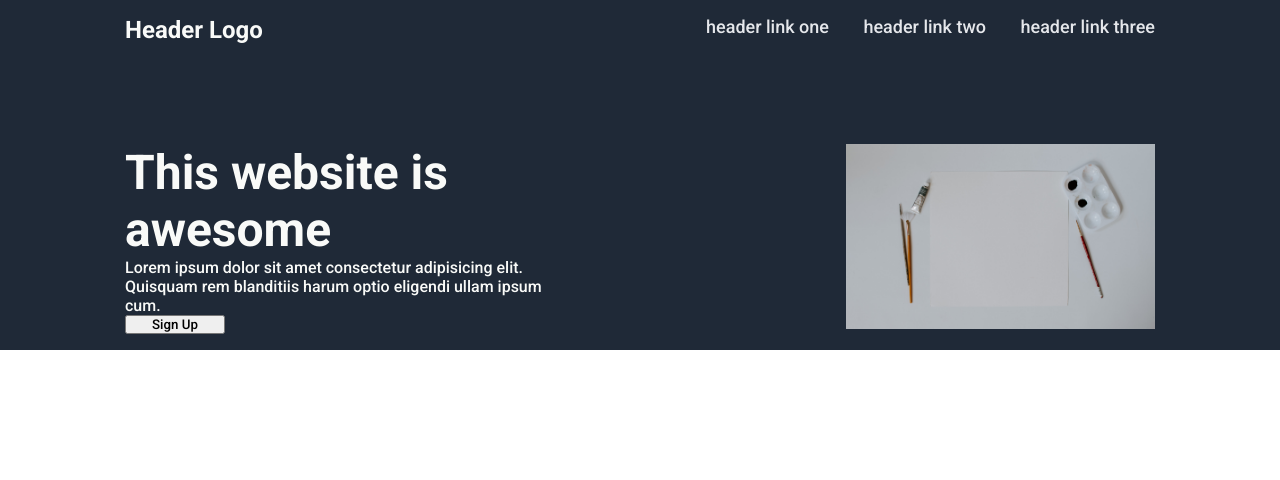
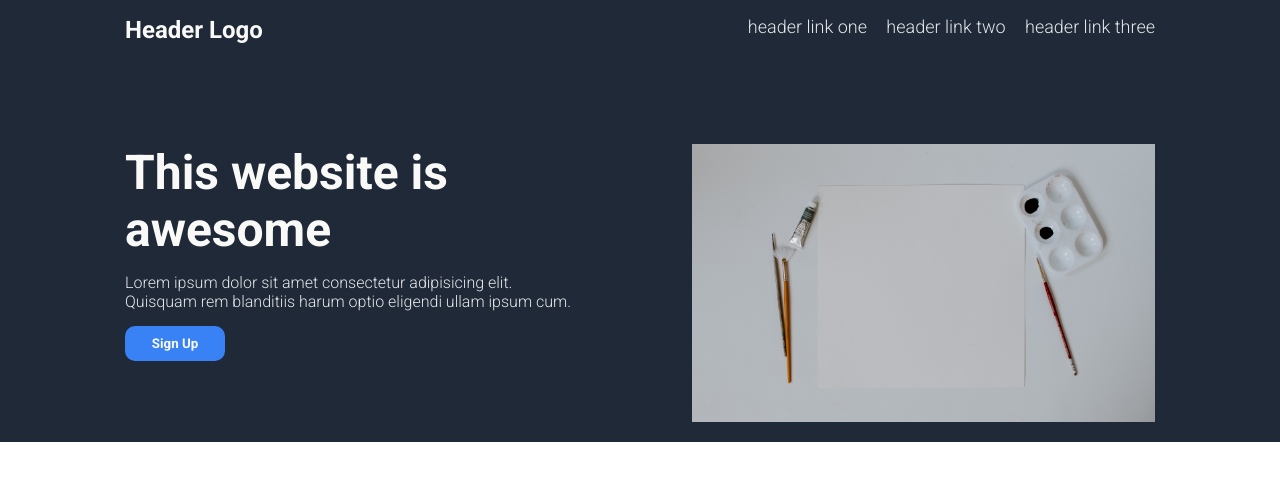
Before and after one commit to nuclax96/Landing_Page, a plain HTML site: page index.html in a window 1280 px wide. Drawn offline with Linux system fonts and the light colour scheme.

Commit message:
Fixed navbar and hero . Header section complete.

```diff
--- a/index.html
+++ b/index.html
@@ -22,12 +22,12 @@
           <div class="hero-main">
             <div class="hero-desc">
               <h1 class="hero-heading">This website is awesome</h1>
-              <p>
+              <p class="hero-text">
                 Lorem ipsum dolor sit amet consectetur adipisicing elit.
                 Quisquam rem blanditiis harum optio eligendi ullam ipsum cum.
               </p>
             </div>
-            <button>Sign Up</button>
+            <button class="btn-sign-up">Sign Up</button>
           </div>
           <div class="hero-img-cont">
             <img class="hero-img" src="./img/placeholder.jpg" />
--- a/style.css
+++ b/style.css
@@ -31,10 +31,11 @@ header {
   /* margin-right: 220px; */
   font-size: 18px;
   color: #e5e7eb;
+  font-weight: 300;
 }
 
 .header-account a {
-  margin-left: 30px;
+  margin-left: 15px;
 }
 
 .hero {
@@ -44,11 +45,13 @@ header {
   justify-content: space-between;
 }
 .hero-main {
+  width: 45%;
+  height: auto;
   display: flex;
   flex-direction: column;
 }
 .hero-img-cont {
-  width: 30%;
+  width: 45%;
   height: auto;
 }
 .hero-img {
@@ -71,3 +74,17 @@ header {
   width: 450px;
   margin-right: 100px;
 }
+.hero-text {
+  color: #e5e7eb;
+  font-weight: 300;
+  margin: 15px 0;
+}
+
+.btn-sign-up {
+  background-color: #3882f6;
+  color: #f9faf8;
+  border: none;
+  padding: 10px;
+  border-radius: 10px;
+  font-weight: bold;
+}
```
